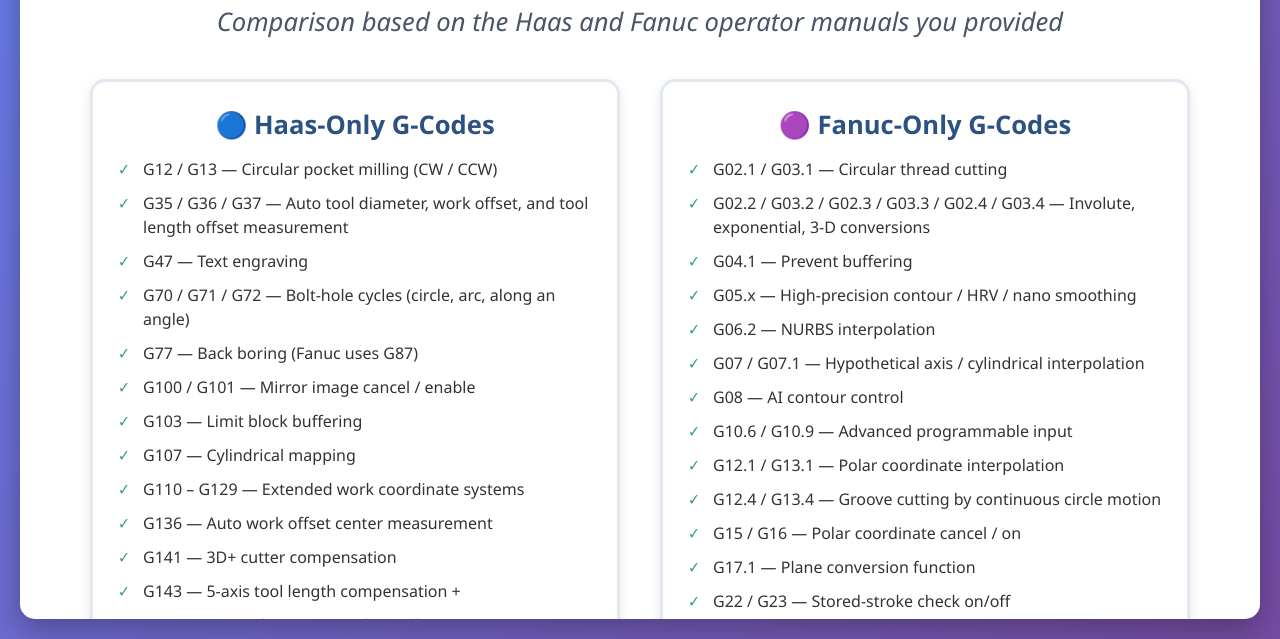
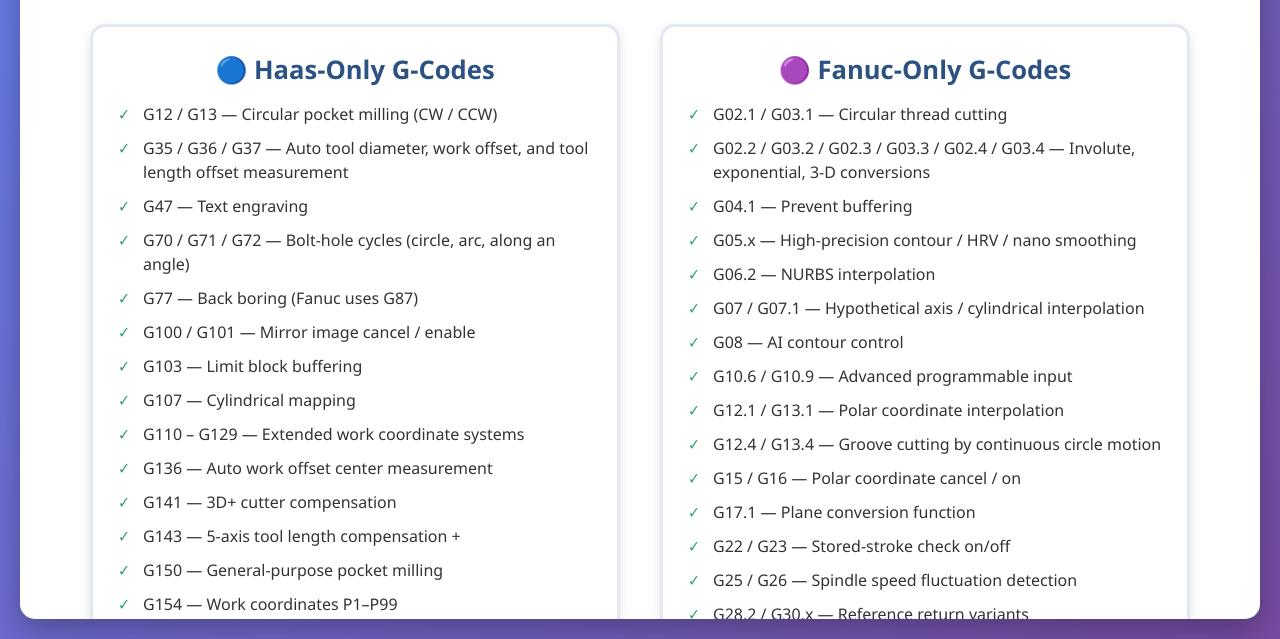
Before and after one commit to RyanVmultiaxis/HAAS_VS_Fanuc, a plain HTML site: page index.html in a window 1280 px wide. Shown: the part 161-800 px from the top of the page. Drawn offline with Linux system fonts and the light colour scheme.

Commit message:
Update index.html

```diff
--- a/index.html
+++ b/index.html
@@ -121,7 +121,6 @@
         <div class="slide active">
             <div class="slide-content">
                 <h1>Haas vs Fanuc — G-Code Differences</h1>
-                <div class="subtitle">Comparison based on the Haas and Fanuc operator manuals you provided</div>
 
                 <div class="app-comparison">
                     <div class="app-card">
```
